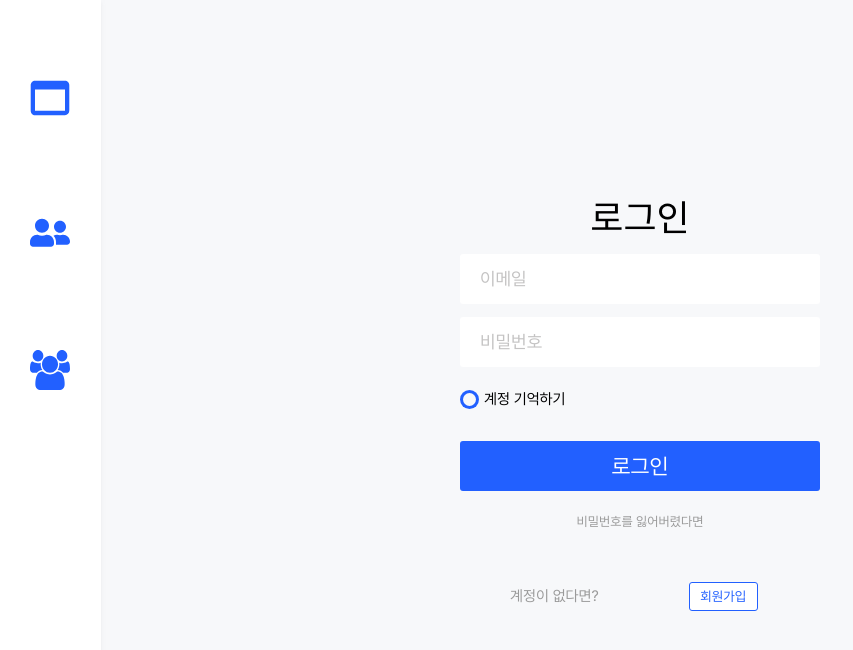
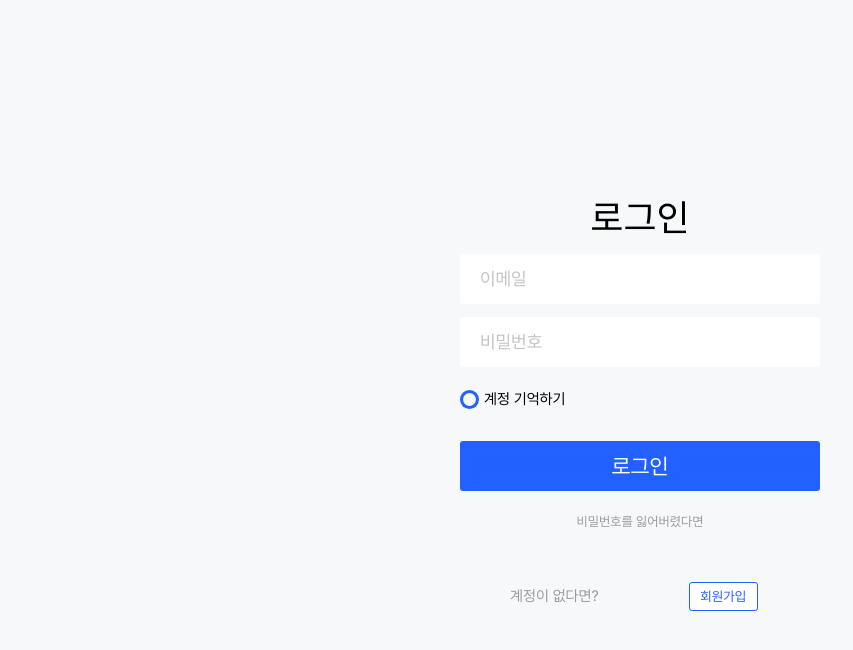
Before and after one commit to fingerprincessWoonrin/FE, a React (Vite) app: page /login in a window 1280 px wide. Shown: the top 650 px of the page, without its empty margins (0-853 px from the left). Built offline with nearby package versions, Linux system fonts and the light colour scheme.

Commit message:
Leftbar auth 페이지에서 삭제

```diff
--- a/src/components/LeftBar/index.tsx
+++ b/src/components/LeftBar/index.tsx
@@ -1,10 +1,12 @@
-import { Link } from "react-router-dom";
+import { Link, useLocation } from "react-router-dom";
 import * as I from "../../assets";
 import * as S from "./style";
 
 const LeftBar = () => {
+  const { pathname } = useLocation();
+
   return (
-    <S.LeftBarWrapper>
+    <S.LeftBarWrapper pathname={pathname}>
       <S.LeftBarContainer>
         <Link to="/">
           <I.menuSchedule />
--- a/src/components/LeftBar/style.ts
+++ b/src/components/LeftBar/style.ts
@@ -1,12 +1,16 @@
 import styled from "styled-components";
 
-export const LeftBarWrapper = styled.div`
+export const LeftBarWrapper = styled.div<{ pathname: string }>`
   position: fixed;
   left: 0;
   width: 6.3rem;
   height: 100%;
   background-color: #ffffff;
   box-shadow: 0px 2px 4px rgba(204, 204, 204, 0.25);
+  display: ${({ pathname }) =>
+    pathname.includes("login") || pathname.includes("signup")
+      ? "none"
+      : "block"};
 `;
 
 export const LeftBarContainer = styled.div`
```
